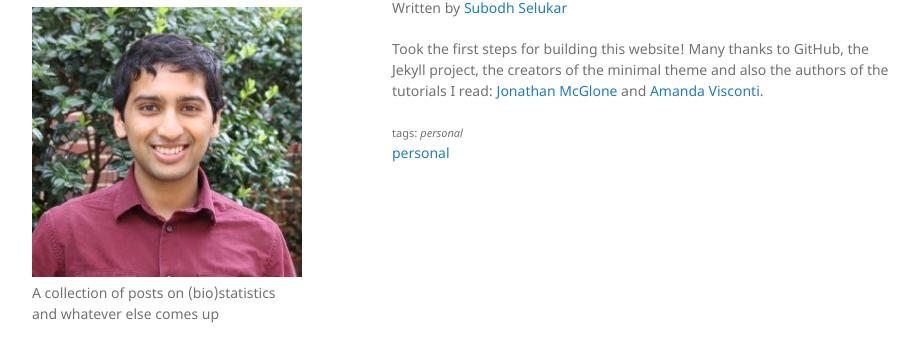
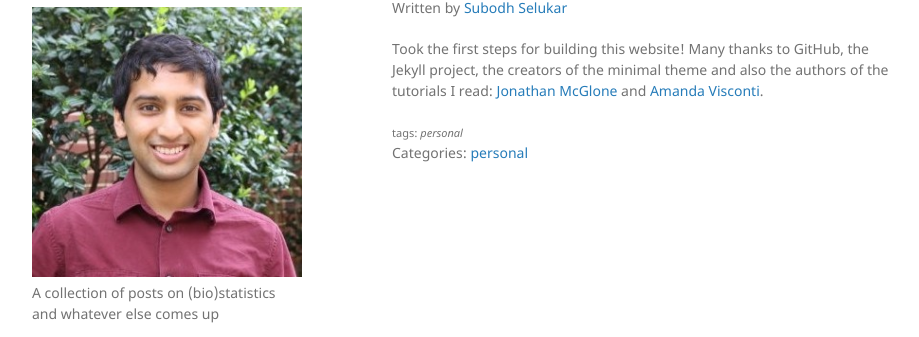
Before and after one commit to srselukar/srselukar.github.io, a Jekyll site: the page built from _posts/2020-08-14-website-launch.md, in a window 1280 px wide. Shown: the part 133-470 px from the top of the page, without its empty margins (178-1097 px from the left). Built offline with Jekyll 4.4.1, drawn with Linux system fonts in a browser that asks for light colours.

Commit message:
Update post.html

```diff
--- a/_layouts/post.html
+++ b/_layouts/post.html
@@ -27,7 +27,7 @@ layout: default
   {% else %}
     {% assign categories = page.categories %}
   {% endif %}
-  {% for category in categories %}
+  Categories: {% for category in categories %}
   <a href="{{site.baseurl}}/categories/#{{category|slugize}}">{{category}}</a>
   {% unless forloop.last %}&nbsp;{% endunless %}
   {% endfor %}
```
